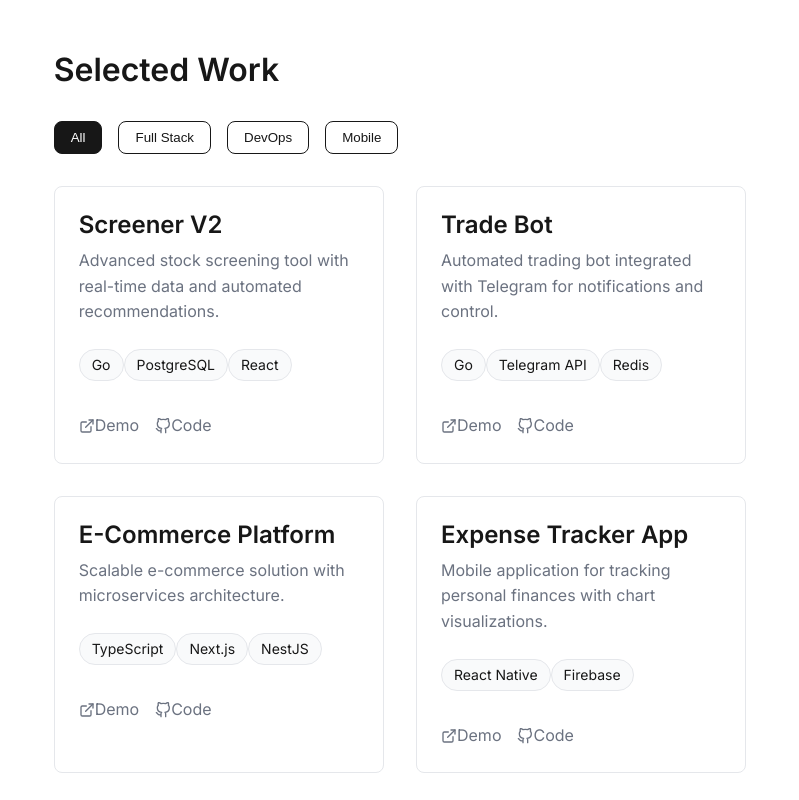
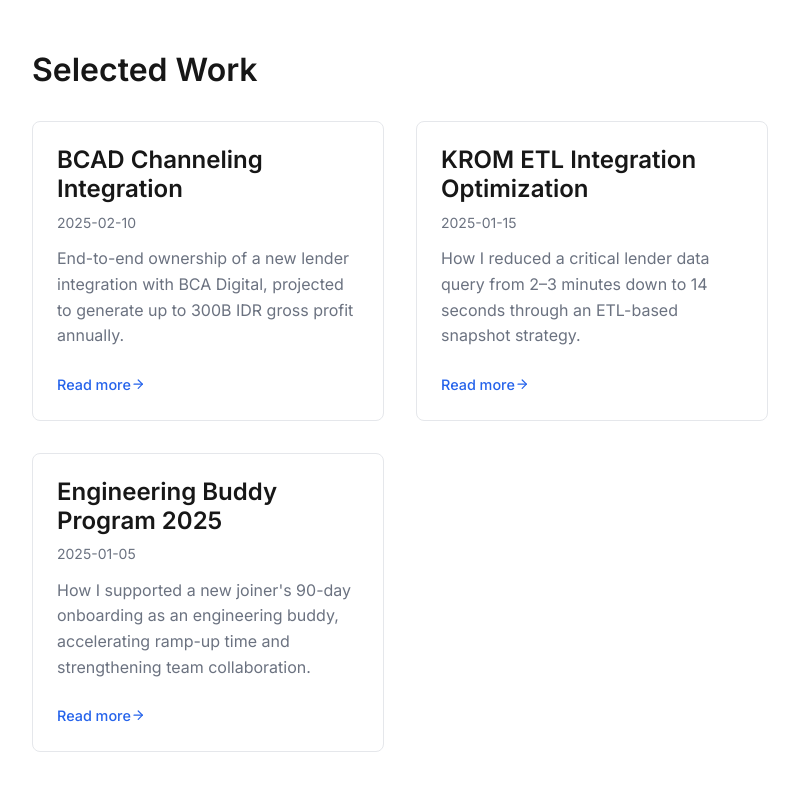
Before and after one commit to rahmatullah5/muhammadrahmatullah.com, a Next.js app: page / in a window 1280 px wide. Shown: the part 580-1380 px from the top of the page, without its empty margins (240-1039 px from the left). Built offline with nearby package versions, Linux system fonts and the light colour scheme.

Commit message:
feat: Display dynamic blog posts in Portfolio component, replacing static projects and category filters.

```diff
--- a/src/components/Portfolio.tsx
+++ b/src/components/Portfolio.tsx
@@ -1,82 +1,15 @@
 /** @format */
 
-"use client";
-
 import Link from "next/link";
-import { useState } from "react";
-import { FiExternalLink, FiGithub } from "react-icons/fi";
-
-const projects = [
-  {
-    title: "Screener V2",
-    description:
-      "Advanced stock screening tool with real-time data and automated recommendations.",
-    tech: ["Go", "PostgreSQL", "React"],
-    category: "Full Stack",
-    link: "#",
-    github: "#",
-  },
-  {
-    title: "Trade Bot",
-    description:
-      "Automated trading bot integrated with Telegram for notifications and control.",
-    tech: ["Go", "Telegram API", "Redis"],
-    category: "DevOps",
-    link: "#",
-    github: "#",
-  },
-  {
-    title: "E-Commerce Platform",
-    description:
-      "Scalable e-commerce solution with microservices architecture.",
-    tech: ["TypeScript", "Next.js", "NestJS"],
-    category: "Full Stack",
-    link: "#",
-    github: "#",
-  },
-  {
-    title: "Expense Tracker App",
-    description:
-      "Mobile application for tracking personal finances with chart visualizations.",
-    tech: ["React Native", "Firebase"],
-    category: "Mobile",
-    link: "#",
-    github: "#",
-  },
-];
-
-const categories = ["All", "Full Stack", "DevOps", "Mobile"];
+import { getSortedPostsData } from "@/lib/posts";
+import { FiArrowRight } from "react-icons/fi";
 
 const Portfolio = () => {
-  const [activeCategory, setActiveCategory] = useState("All");
-
-  const filteredProjects = projects.filter(
-    (project) =>
-      activeCategory === "All" || project.category === activeCategory,
-  );
+  const posts = getSortedPostsData();
 
   return (
     <section className="container py-8">
       <h2 className="mb-8">Selected Work</h2>
-
-      <div className="flex gap-4 mb-8" style={{ flexWrap: "wrap" }}>
-        {categories.map((category) => (
-          <button
-            key={category}
-            onClick={() => setActiveCategory(category)}
-            className={`btn ${
-              activeCategory === category ? "" : "btn-outline"
-            }`}
-            style={{
-              borderRadius: "var(--radius)",
-              padding: "0.5rem 1rem",
-              cursor: "pointer",
-            }}
-          >
-            {category}
-          </button>
-        ))}
-      </div>
 
       <div
         style={{
@@ -85,54 +18,47 @@ const Portfolio = () => {
           gap: "2rem",
         }}
       >
-        {filteredProjects.map((project) => (
+        {posts.map((post) => (
+          <Link
+            key={post.id}
+            href={`/blog/${post.id}`}
+            style={{ textDecoration: "none" }}
+          >
             <div
-            key={project.title}
               style={{
                 padding: "1.5rem",
                 borderRadius: "var(--radius)",
                 border: "1px solid var(--border)",
                 backgroundColor: "var(--card-background)",
                 transition: "transform 0.2s, box-shadow 0.2s",
-            }}
-            className="group"
-          >
-            <h3 style={{ marginBottom: "0.5rem" }}>{project.title}</h3>
-            <p className="text-secondary" style={{ marginBottom: "1.5rem" }}>
-              {project.description}
-            </p>
-            <div className="flex gap-2 mb-8" style={{ flexWrap: "wrap" }}>
-              {project.tech.map((t) => (
-                <span
-                  key={t}
-                  style={{
-                    fontSize: "0.875rem",
-                    padding: "0.25rem 0.75rem",
-                    backgroundColor: "var(--background-secondary)",
-                    borderRadius: "999px",
-                    color: "var(--foreground)",
-                    border: "1px solid var(--border)",
+                height: "100%",
+                display: "flex",
+                flexDirection: "column",
               }}
             >
-                  {t}
+              <h3 style={{ marginBottom: "0.5rem" }}>{post.title}</h3>
+              <time
+                className="text-secondary"
+                style={{ fontSize: "0.875rem", marginBottom: "0.75rem" }}
+              >
+                {post.date}
+              </time>
+              {post.excerpt && (
+                <p
+                  className="text-secondary"
+                  style={{ marginBottom: "1.5rem", flex: 1 }}
+                >
+                  {post.excerpt}
+                </p>
+              )}
+              <span
+                className="flex items-center gap-2 text-primary"
+                style={{ fontSize: "0.9rem", fontWeight: 500 }}
+              >
+                Read more <FiArrowRight />
               </span>
-              ))}
             </div>
-            <div className="flex gap-4">
-              <Link
-                href={project.link}
-                className="flex items-center gap-2 text-secondary hover:text-primary"
-              >
-                <FiExternalLink /> Demo
           </Link>
-              <Link
-                href={project.github}
-                className="flex items-center gap-2 text-secondary hover:text-primary"
-              >
-                <FiGithub /> Code
-              </Link>
-            </div>
-          </div>
         ))}
       </div>
     </section>
```
Lines whose indentation alone changed are shown as unchanged.
